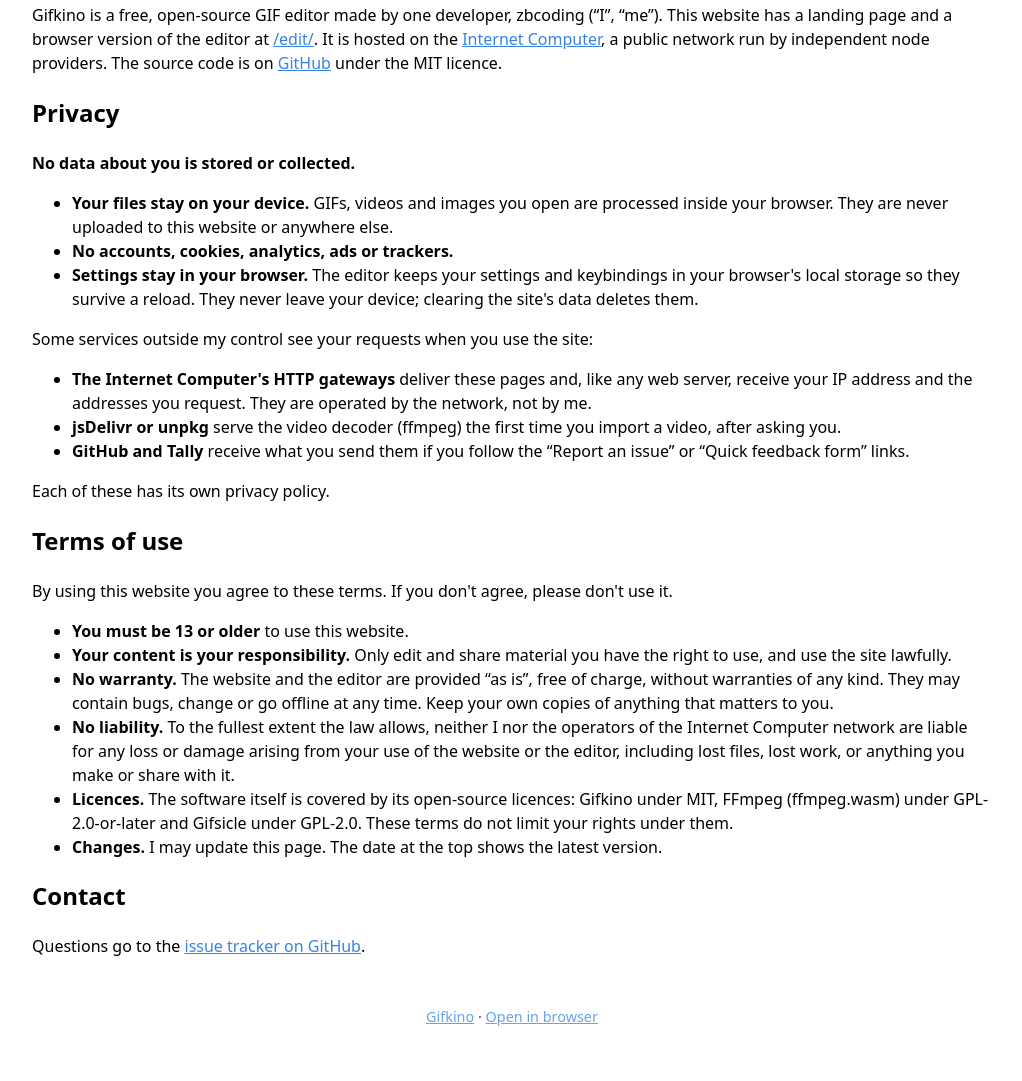
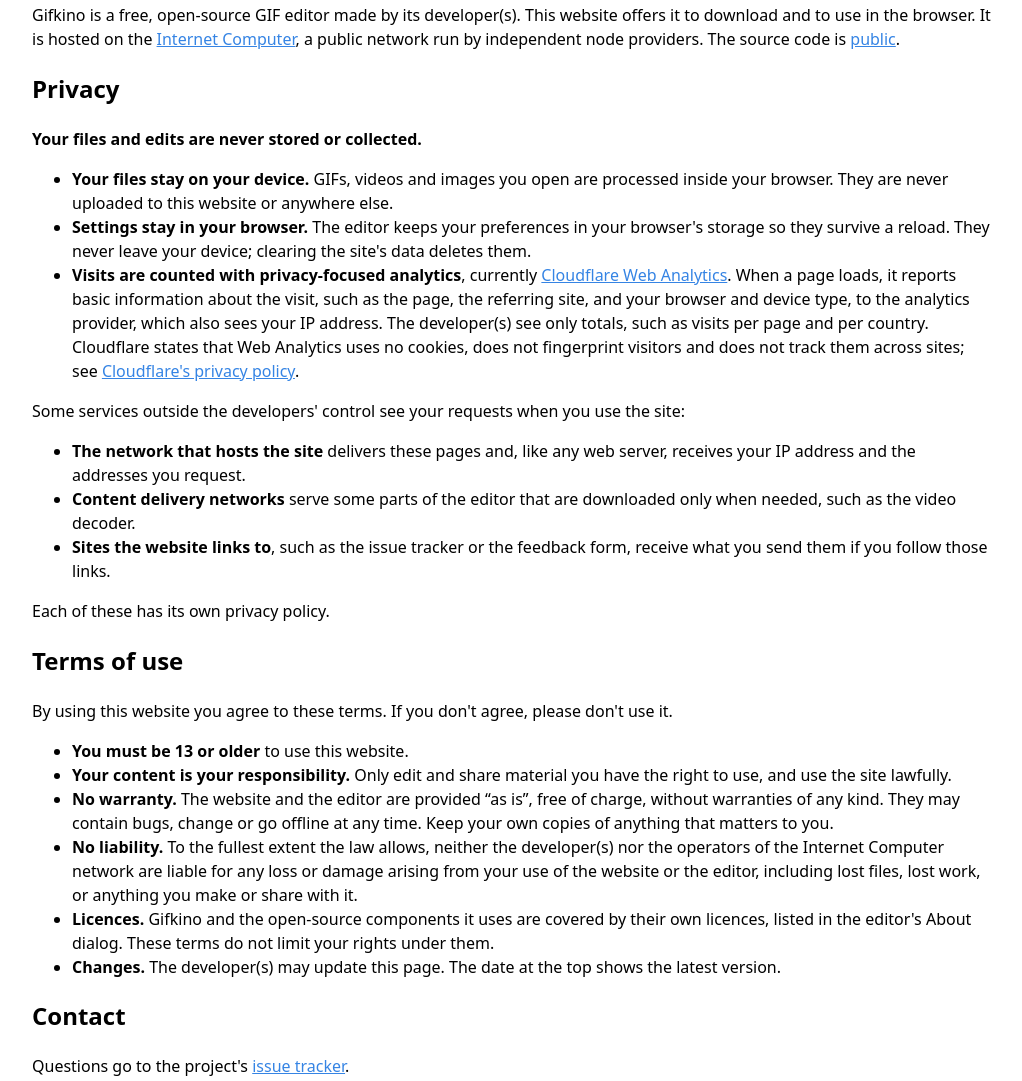
Before and after one commit to zbcoding/gifkino, a plain HTML site: page web/public/terms/index.html in a window 1280 px wide. Shown: the part 255-1336 px from the top of the page, without its empty margins (128-1150 px from the left). Drawn offline with Linux system fonts and the light colour scheme.

Commit message:
web: terms summary on the editor's welcome page, Cloudflare Web Analytics, generalized terms wording

```diff
--- a/web/editor/src/about/index.ts
+++ b/web/editor/src/about/index.ts
@@ -13,7 +13,7 @@ import { actionRow, group } from "../ui/prefs";
 const REPOSITORY_URL = "https://github.com/zbcoding/gifkino";
 const ISSUES_URL = "https://github.com/zbcoding/gifkino/issues";
 const FEEDBACK_FORM_URL = "https://tally.so/r/A7kKVz";
-const TERMS_URL = "/terms/";
+export const TERMS_URL = "/terms/";
 /** The desktop app's version, so a release bumps `Cargo.toml` and nothing here. */
 const VERSION = /^version = "([^"]+)"/m.exec(cargoToml)?.[1] ?? "";
 
--- a/web/editor/src/style.css
+++ b/web/editor/src/style.css
@@ -260,6 +260,11 @@ button.active {
 
 .welcome p {
   margin: 0 0 18px;
+}
+
+.welcome p.welcome-terms {
+  margin: 6px 0 0;
+  font-size: 0.875em;
 }
 
 .editor {
--- a/web/public/terms/index.html
+++ b/web/public/terms/index.html
@@ -4,9 +4,10 @@
   <meta charset="utf-8">
   <meta name="viewport" content="width=device-width, initial-scale=1">
   <title>About, terms and privacy — Gifkino</title>
-  <meta name="description" content="What the Gifkino website is, what it does with your data (nothing is stored), and the terms for using it.">
+  <meta name="description" content="What the Gifkino website is, what it does with your data (your files are never stored or collected), and the terms for using it.">
   <link rel="icon" href="/images/icon.svg" type="image/svg+xml">
   <link rel="stylesheet" href="/style.css">
+  <script type="module" src="https://static.cloudflareinsights.com/beacon.min.js" data-cf-beacon='{"token": "e4caa151c27d4c4a94482746d433fd28"}'></script>
 </head>
 <body>
   <header>
@@ -17,20 +18,20 @@
 
   <main>
     <h2>About</h2>
-    <p>Gifkino is a free, open-source GIF editor made by one developer, zbcoding (“I”, “me”). This website has a landing page and a browser version of the editor at <a href="/edit/">/edit/</a>. It is hosted on the <a href="https://internetcomputer.org">Internet Computer</a>, a public network run by independent node providers. The source code is on <a href="https://github.com/zbcoding/gifkino">GitHub</a> under the MIT licence.</p>
+    <p>Gifkino is a free, open-source GIF editor made by its developer(s). This website offers it to download and to use in the browser. It is hosted on the <a href="https://internetcomputer.org">Internet Computer</a>, a public network run by independent node providers. The source code is <a href="https://github.com/zbcoding/gifkino">public</a>.</p>
 
     <h2>Privacy</h2>
-    <p><strong>No data about you is stored or collected.</strong></p>
+    <p><strong>Your files and edits are never stored or collected.</strong></p>
     <ul>
       <li><strong>Your files stay on your device.</strong> GIFs, videos and images you open are processed inside your browser. They are never uploaded to this website or anywhere else.</li>
-      <li><strong>No accounts, cookies, analytics, ads or trackers.</strong></li>
-      <li><strong>Settings stay in your browser.</strong> The editor keeps your settings and keybindings in your browser's local storage so they survive a reload. They never leave your device; clearing the site's data deletes them.</li>
+      <li><strong>Settings stay in your browser.</strong> The editor keeps your preferences in your browser's storage so they survive a reload. They never leave your device; clearing the site's data deletes them.</li>
+      <li><strong>Visits are counted with privacy-focused analytics</strong>, currently <a href="https://www.cloudflare.com/web-analytics/">Cloudflare Web Analytics</a>. When a page loads, it reports basic information about the visit, such as the page, the referring site, and your browser and device type, to the analytics provider, which also sees your IP address. The developer(s) see only totals, such as visits per page and per country. Cloudflare states that Web Analytics uses no cookies, does not fingerprint visitors and does not track them across sites; see <a href="https://www.cloudflare.com/privacypolicy/">Cloudflare's privacy policy</a>.</li>
     </ul>
-    <p>Some services outside my control see your requests when you use the site:</p>
+    <p>Some services outside the developers' control see your requests when you use the site:</p>
     <ul>
-      <li><strong>The Internet Computer's HTTP gateways</strong> deliver these pages and, like any web server, receive your IP address and the addresses you request. They are operated by the network, not by me.</li>
-      <li><strong>jsDelivr or unpkg</strong> serve the video decoder (ffmpeg) the first time you import a video, after asking you.</li>
-      <li><strong>GitHub and Tally</strong> receive what you send them if you follow the “Report an issue” or “Quick feedback form” links.</li>
+      <li><strong>The network that hosts the site</strong> delivers these pages and, like any web server, receives your IP address and the addresses you request.</li>
+      <li><strong>Content delivery networks</strong> serve some parts of the editor that are downloaded only when needed, such as the video decoder.</li>
+      <li><strong>Sites the website links to</strong>, such as the issue tracker or the feedback form, receive what you send them if you follow those links.</li>
     </ul>
     <p>Each of these has its own privacy policy.</p>
 
@@ -40,13 +41,13 @@
       <li><strong>You must be 13 or older</strong> to use this website.</li>
       <li><strong>Your content is your responsibility.</strong> Only edit and share material you have the right to use, and use the site lawfully.</li>
       <li><strong>No warranty.</strong> The website and the editor are provided “as is”, free of charge, without warranties of any kind. They may contain bugs, change or go offline at any time. Keep your own copies of anything that matters to you.</li>
-      <li><strong>No liability.</strong> To the fullest extent the law allows, neither I nor the operators of the Internet Computer network are liable for any loss or damage arising from your use of the website or the editor, including lost files, lost work, or anything you make or share with it.</li>
-      <li><strong>Licences.</strong> The software itself is covered by its open-source licences: Gifkino under MIT, FFmpeg (ffmpeg.wasm) under GPL-2.0-or-later and Gifsicle under GPL-2.0. These terms do not limit your rights under them.</li>
-      <li><strong>Changes.</strong> I may update this page. The date at the top shows the latest version.</li>
+      <li><strong>No liability.</strong> To the fullest extent the law allows, neither the developer(s) nor the operators of the Internet Computer network are liable for any loss or damage arising from your use of the website or the editor, including lost files, lost work, or anything you make or share with it.</li>
+      <li><strong>Licences.</strong> Gifkino and the open-source components it uses are covered by their own licences, listed in the editor's About dialog. These terms do not limit your rights under them.</li>
+      <li><strong>Changes.</strong> The developer(s) may update this page. The date at the top shows the latest version.</li>
     </ul>
 
     <h2>Contact</h2>
-    <p>Questions go to the <a href="https://github.com/zbcoding/gifkino/issues">issue tracker on GitHub</a>.</p>
+    <p>Questions go to the project's <a href="https://github.com/zbcoding/gifkino/issues">issue tracker</a>.</p>
   </main>
 
   <footer>
```
Also changed, not shown: web/editor/index.html (+5 -0 lines), web/editor/src/ui/layout.ts (+9 -0 lines), web/public/index.html (+1 -0 lines), CHANGELOG.md, 7 other files.
